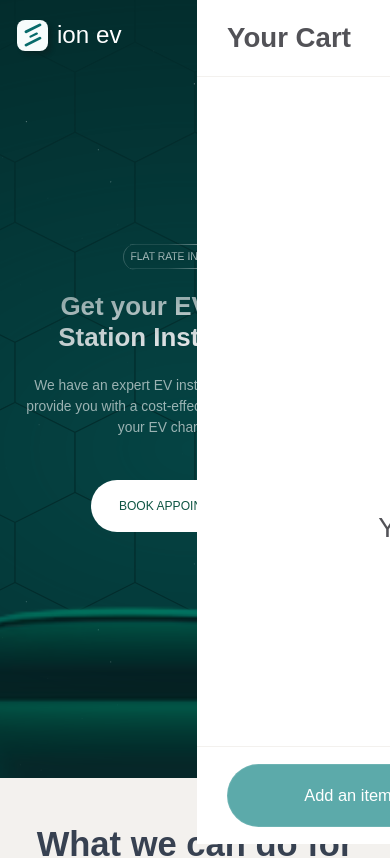
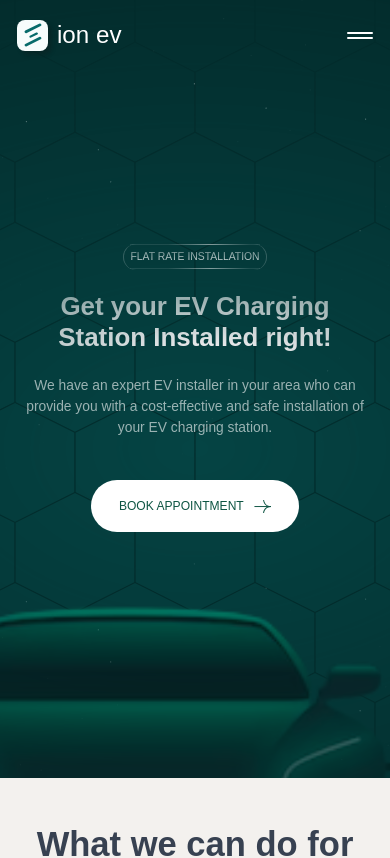
Before and after one commit to owlcode3/ion-ev, a React (Vite) app: page / in a window 390 px wide. Shown: the top 858 px of the page. Built offline with nearby package versions, Linux system fonts and the light colour scheme; a web font is replaced by a local one.

Commit message:
done with EmptyCart ui responsiveness

```diff
--- a/src/components/component/EmptyCart.tsx
+++ b/src/components/component/EmptyCart.tsx
@@ -12,8 +12,7 @@
       </div>
 
       <div className="empty-cart__box-2">
-        <img className="empty-cart__bag-icon" src="/Artwork.svg" alt="cancel icon" />
-        <span className="empty-cart__bag-text">Your bag is empty</span>
+        <img className="empty-cart__bag-icon" src="/artwork-and-text.svg" alt="cancel icon" />
       </div>
 
       <div className="empty-cart__box-3">
--- a/src/styles/components/cart.scss
+++ b/src/styles/components/cart.scss
@@ -2,9 +2,12 @@
   position: fixed;
   top: 0;
   right: -100%;
-  width: 67.5rem;
-  // width: 50%;
-  height: 100vh;
+  // width: 67.5rem;
+  width: 50%;
+  height: 100%;
   z-index: 99999;
   transition: right 0.5s ease-in-out;
+  @include media("<=phone") {
+    width: 100%;
+  }
 }
--- a/src/styles/components/emptyCart.scss
+++ b/src/styles/components/emptyCart.scss
@@ -12,6 +12,9 @@
   justify-content: space-between;
   padding: 2rem 3.5rem;
   border-bottom: 1px solid #f3f1ee;
+  @include media("<=55.9375em") {
+    padding: 2rem;
+  }
 }
 
 .empty-cart__heading {
@@ -31,6 +34,9 @@
   justify-content: space-between;
   flex-direction: column;
   padding: 2rem 3.5rem;
+  @include media("<=55.9375em") {
+    padding: 2rem;
+  }
 }
 
 .empty-cart__bag-text {
@@ -47,13 +53,17 @@
 .empty-cart__box-3 {
   @extend %center;
   justify-content: space-between;
+  gap: 2rem;
   padding: 2rem 3.5rem;
   border-top: 1px solid #f3f1ee;
+  @include media("<=55.9375em") {
+    padding: 2rem;
+    gap: 1rem;
+  }
 }
 
 .empty-cart__btn {
   @extend %center;
-  justify-content: space-around;
   width: 28rem;
   height: 7rem;
   padding: 3.5rem;
@@ -62,6 +72,16 @@
   background: #5caaaa;
   border: 1px solid rgba(255, 255, 255, 0.1);
   border-radius: $border;
+  @include media("<=55.9375em") {
+    // 895px
+    max-width: 28rem;
+  }
+
+  @include media("<=50.875em") {
+    // 814px
+    max-width: 50%;
+    font-size: 1.7rem;
+  }
 }
 
 .empty-cart__btn--2 {
```
Also changed, not shown: public/Artwork.svg (deleted), public/artwork-and-text.svg (added).
